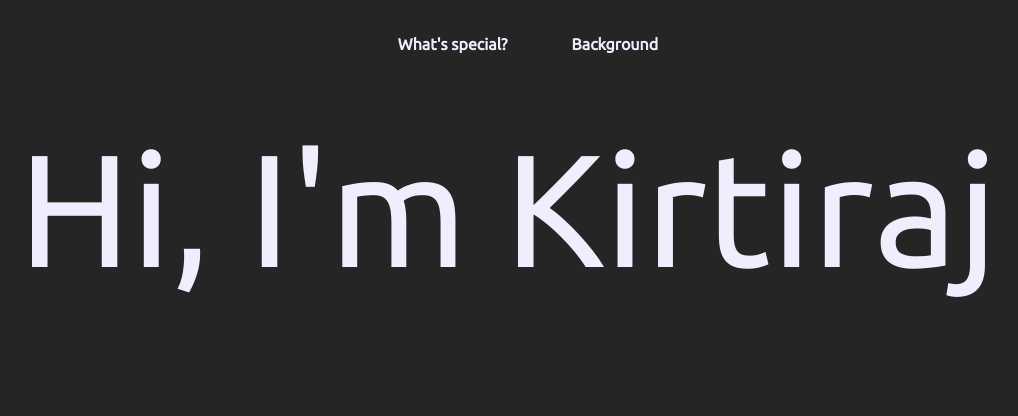
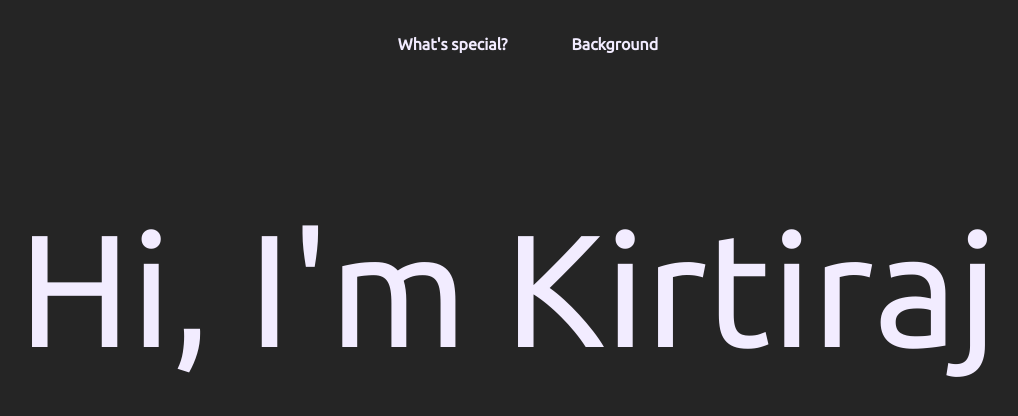
Before and after one commit to kirtiraj-patil/kirtiraj-patil.github.io, an Angular app: page / in a window 1280 px wide. Shown: the top 416 px of the page, without its empty margins (132-1150 px from the left). Built offline with nearby package versions, Linux system fonts and the light colour scheme.

Commit message:
feat: responsive screens complete for animation and hero

```diff
--- a/src/app/landing/hero/hero.component.html
+++ b/src/app/landing/hero/hero.component.html
@@ -1,6 +1,6 @@
 <div class="hero">
-    <p class="hero__heading">
-        <span @fadeInHi class="hero__heading-left">Hi</span>
-        <span @fadeInName class="hero__heading-right">, I'm Kirtiraj</span>
-    </p>
+    <h1 class="hero__heading">
+        <span @fadeInHi class="hero__heading-left">Hi,&nbsp;</span>
+        <span @fadeInName class="hero__heading-right">I'm Kirtiraj</span>
+    </h1>
 </div>
--- a/src/app/landing/hero/hero.component.scss
+++ b/src/app/landing/hero/hero.component.scss
@@ -1,7 +1,31 @@
+@import "mixins";
+
 .hero {
+    height: 100%;
+    padding-top: 7rem;
+    &__heading {
+        text-align: center;
+        font-size: 3rem;
+        display: flex;
+        flex-direction: column;
+        align-items: center;
+        font-weight: 300;
+    }
+}
+
+@include sm-screen {
+    .hero {
+        padding-top: 2rem;
+    }
+}
+
+@include lg-screen {
+    .hero {
+        padding-top: 5rem;
+
         &__heading {
             font-size: 10rem;
-        display: flex;
+            flex-direction: row;
             justify-content: center;
 
             // &-left {
@@ -14,3 +38,4 @@
             // }
         }
     }
+}
--- a/src/app/landing/nav/nav.component.scss
+++ b/src/app/landing/nav/nav.component.scss
@@ -1,6 +1,13 @@
 @import "tokens";
+@import "mixins";
 
 .nav {
+    display: none;
+}
+
+@include sm-screen {
+    .nav {
+        display: block;
         padding: 2rem;
         &__container {
             display: flex;
@@ -17,3 +24,4 @@
             }
         }
     }
+}
--- /dev/null
+++ b/src/styles/mixins.scss
@@ -0,0 +1,11 @@
+@mixin lg-screen {
+    @media (min-width: 1024px) {
+        @content;
+    }
+}
+
+@mixin sm-screen {
+    @media (min-width: 480px) {
+        @content;
+    }
+}
```
Lines whose indentation alone changed are shown as unchanged.
